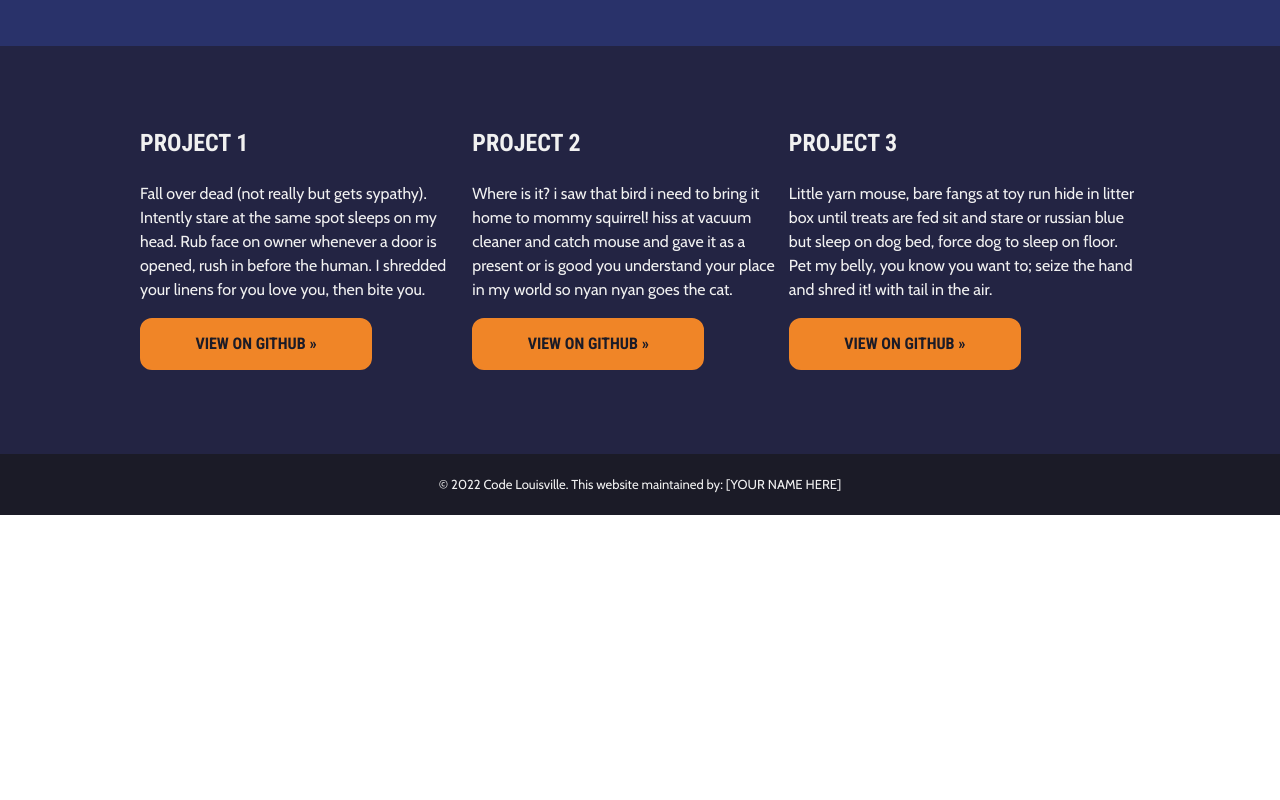
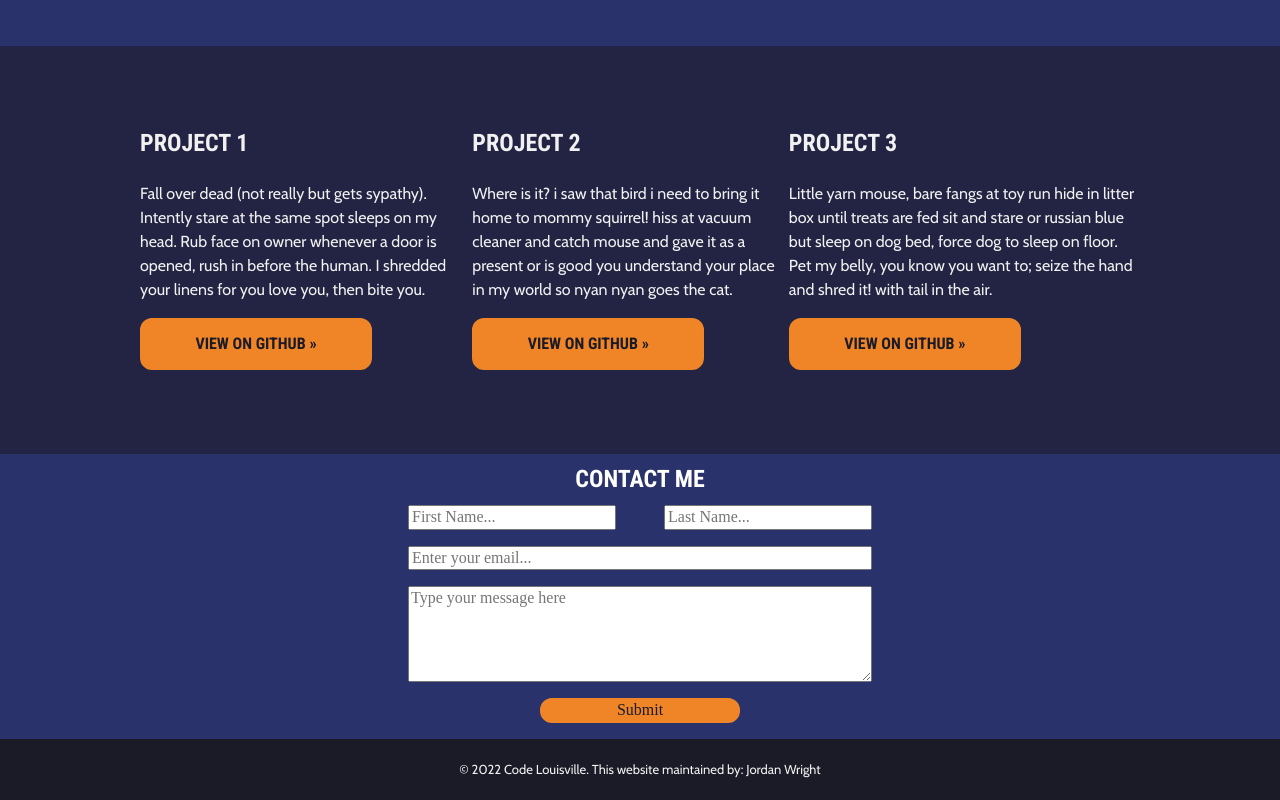
Before and after one commit to CodeLouisville/webdev-c1---knowledge-check-1-Soule222, a plain HTML site: page index.html in a window 1280 px wide. Shown: the part 1233-2033 px from the top of the page. Before the commit the page ends 1748 px from the top, so only its background shows below. Drawn offline with nearby package versions, Linux system fonts and the light colour scheme.

Commit message:
Added a contact form
Added the form, and work on styling it a bit. Doesn't have any
functionality, but could easily be set up with some JavaScript.

```diff
--- a/css/style.css
+++ b/css/style.css
@@ -106,6 +106,8 @@ body {
 .projects-item {
 
 }
+
+
 
 .footer-container {
     background: #1b1b27;
@@ -295,7 +297,69 @@ footer {
 /* Forms
 ========================================================================== */
 
+.form-content{
+    background: #29326a;
+    justify-content: center;
+}
 
+.form-title {
+    padding-top: .5em;
+    padding-bottom: .5em;
+    margin: 0;
+    text-align: center;
+    color: white;
+}
+
+.contact-form {
+    display: grid;
+    grid: "firstName lastName"
+          "email     email"
+          "message   message" 6em
+          "submit    submit" ;
+
+    color: #F1F1F1;
+    justify-content: center;
+    column-gap: 3em;
+    row-gap: 1em;
+    padding-bottom: 1em;
+}
+
+.first-name{
+    grid-area: firstName;
+}
+
+.last-name{
+    grid-area: lastName;
+}
+
+.email{
+    grid-area: email;
+}
+
+.email input{
+    flex-grow: 2;
+}
+
+.message {
+    grid-area: message;
+}
+
+.submit-btn {
+    grid-area: submit;
+    min-width: 200px;
+    justify-self: center;
+    background: #f08527;
+    color: #1b1b27;
+    border: 2px solid #f08527;
+    border-radius: 12px;
+}
+
+.submit-btn:hover{
+    background: #74b44a;
+    color: #F1F1F1;
+    border: 2px solid #74b44a;
+    cursor: pointer;
+}
 /* Tables
 ========================================================================== */
 
--- a/index.html
+++ b/index.html
@@ -117,11 +117,31 @@
 
     </section>
 
+    <section>
+
+        <main class="form-content">
+            <h3 class="form-title"> Contact Me </h3>
+            <form action="" class="contact-form">
+
+                <input type="text" placeholder="First Name..." name="firstName" class="first-name">
+
+                <input type="text" placeholder="Last Name..." name="lastName" class="last-name">
+
+                <input type="email" placeholder="Enter your email..." name="email" class="email" required>
+
+                <textarea class="message" placeholder="Type your message here" required></textarea>
+
+                <input type="button" value="Submit" class="submit-btn">
+            </form>
+        </main>
+
+    </section>
+
     <section class="footer-container">
 
         <footer class="footer-content">
 
-            <p>&copy; 2022 Code Louisville. This website maintained by: [YOUR NAME HERE]</p>
+            <p>&copy; 2022 Code Louisville. This website maintained by: Jordan Wright</p>
 
         </footer>
 
```
